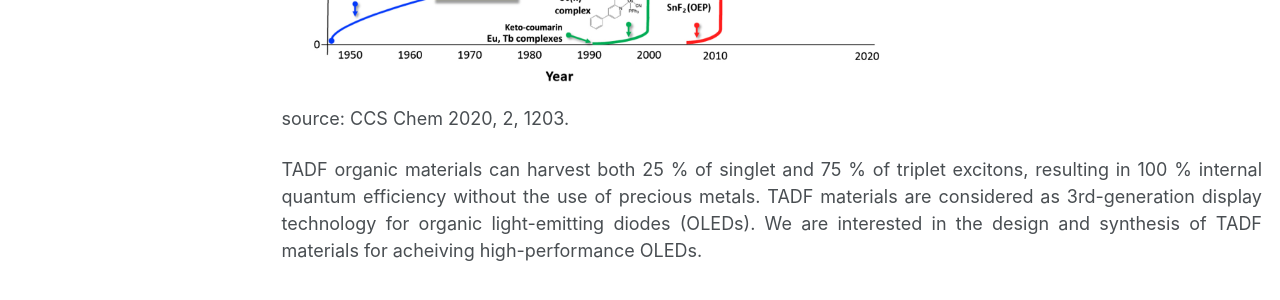
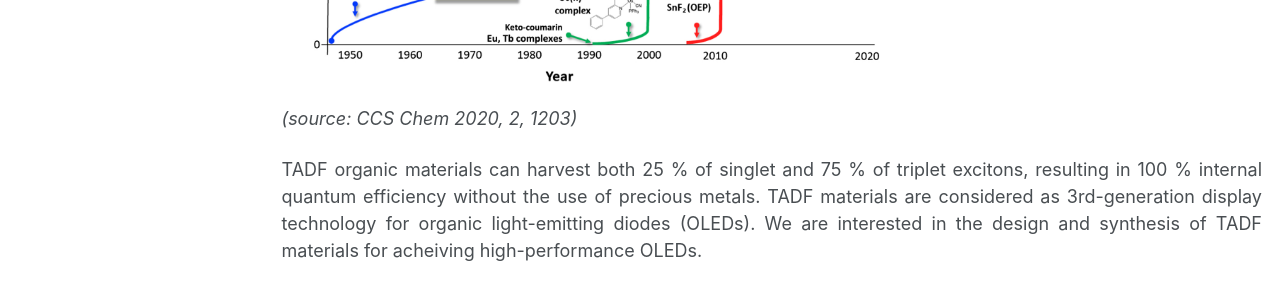
Before and after one commit to cychan-chem/chinychan.github.io, a Jekyll site: the page built from _pages/Research.md, in a window 1280 px wide and 1206 px high. Shown: the part 535-835 px from the top of the window. Built offline with Jekyll 4.4.1, drawn with Linux system fonts in a browser that asks for light colours; some web fonts are replaced; part of the change alters nothing that is shown.

```diff
--- a/_pages/Research.md
+++ b/_pages/Research.md
@@ -13,7 +13,7 @@ redirect_from:
 
 <br/> <img src='/images/tadf.jpg' width="600" height="400">
 
-source: CCS Chem 2020, 2, 1203.
+_(source: CCS Chem 2020, 2, 1203)_
 
 <div style="text-align: justify">
 TADF organic materials can harvest both 25 % of singlet and 75 % of triplet excitons, resulting in 100 % internal quantum efficiency without the use of precious metals. TADF materials are considered as 3rd-generation display technology for organic light-emitting diodes (OLEDs). We are interested in the design and synthesis of TADF materials for acheiving high-performance OLEDs.
```
